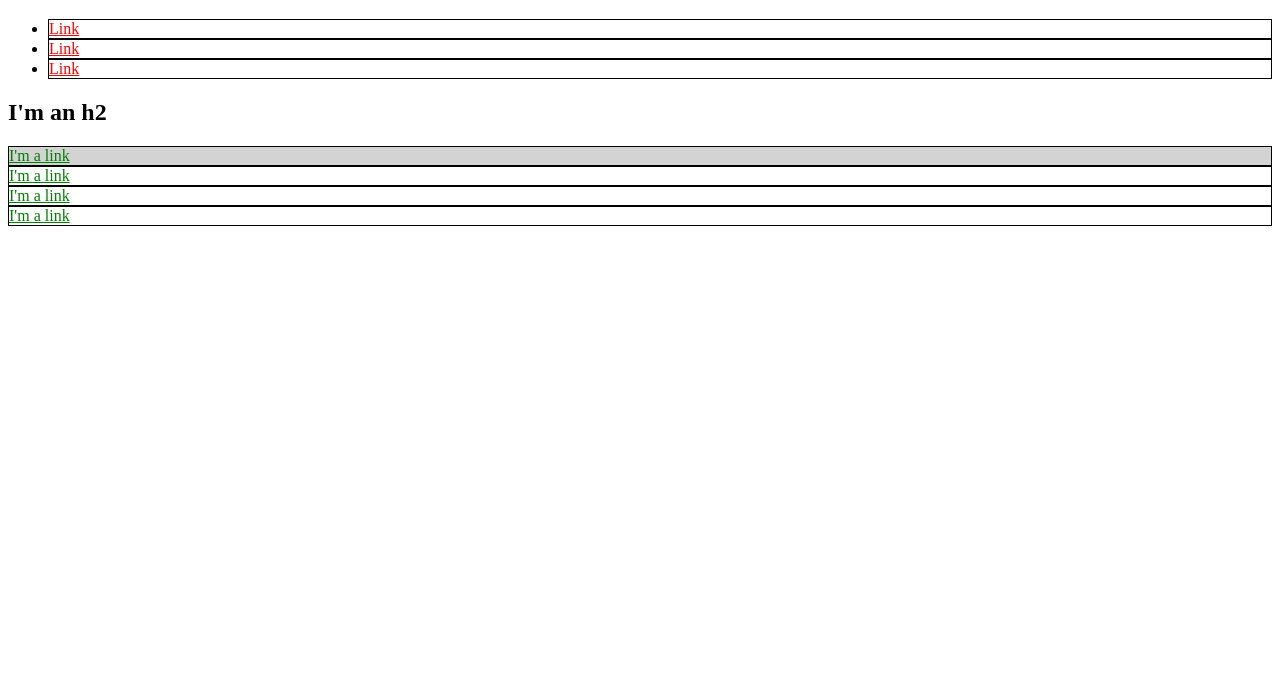
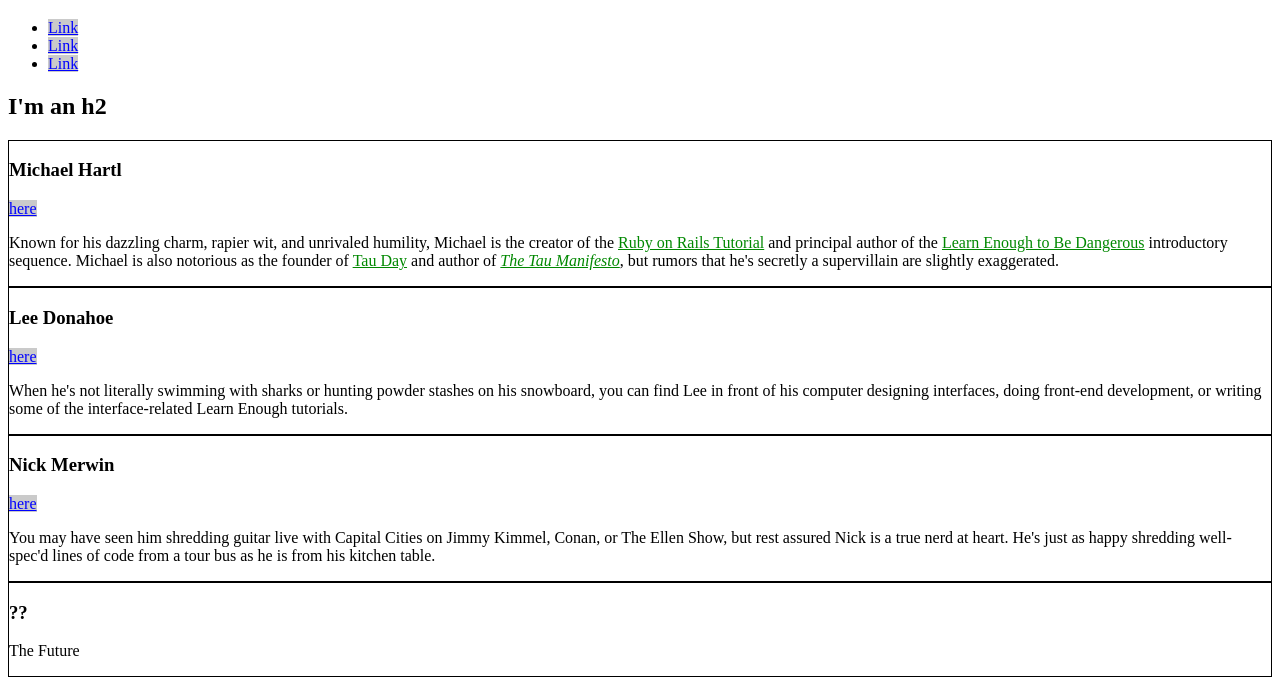
Before and after one commit to rcmelton/rcmelton.git.io, a plain HTML site: page index.html in a window 1280 px wide. Shown: the part 61-756 px from the top of the page. Drawn offline with Linux system fonts and the light colour scheme.

Commit message:
Finish 3.1

```diff
--- a/index.html
+++ b/index.html
@@ -1,88 +1,91 @@
 <!DOCTYPE html>
-
 <html>
-
 <head>
   <title>Test Page: Don't Panic</title>
   <meta charset="utf-8">
-
   <style>
-
+    /* GLOBAL STYLES */
     a {
-      color: red;
+      color: rgba(223, 139, 244, 0.20);
+    }
+    /* SOCIAL STYLES */
+    .social-link {
+      background: rgba(150, 150, 150, 0.5);
+      color: #00f;
     }
 
-    #exec-bio {
-      background-color: lightgray;
+    /* BIO STYLES */
+    .bio-box {
+      border: 1px solid #000;
+    }
+    .bio-copy a {
+      color: #080;
     }
 
-    .bio-box {
-      border: 1px solid black;
-    }
-
-    .bio-box a {
-      color: green;
-    }
-
-    div {
-      border: 1px solid black;
-    }
-
-    div a{
-      color: green;
-    }
-
-    #exec-bio {
-      background-color: lightgray;
-    }
-
-    li a {
-      color: red;
-    }
-
-    li {
-      border: 1px solid black;
-    }
-
-
   </style>
-
 </head>
-
 <body>
-
 <h1>I'm an h1</h1>
-
 <ul>
   <li>
-      <a href="https://example.com/">Link</a>
+    <a href="https://example.com/" class="social-link">Link</a>
   </li>
   <li>
-      <a href="https://example.com/">Link</a>
+    <a href="https://example.com/" class="social-link">Link</a>
   </li>
   <li>
-      <a href="https://example.com/">Link</a>
+    <a href="https://example.com/" class="social-link">Link</a>
   </li>
 </ul>
-
 <h2>I'm an h2</h2>
-
-  <div id="exec-bio" class="bio-box">
-    <a href="https://example.com/">I'm a link</a>
+<div class="bio-box">
+  <h3>Michael Hartl</h3>
+  <a href="https://twitter.com/mhartl" class="social-link">here</a>
+  <div class="bio-copy">
+    <p>
+      Known for his dazzling charm, rapier wit, and unrivaled humility,
+      Michael is the creator of the
+      <a href="https://www.railstutorial.org/">Ruby on Rails
+        Tutorial</a> and principal author of the
+      <a href="https://learnenough.com/">
+        Learn Enough to Be Dangerous</a> introductory sequence. Michael
+      is also notorious as the founder of
+      <a href="http://tauday.com/">Tau Day</a> and author of
+      <a href="http://tauday.com/tau-manifesto"><em>The Tau
+        Manifesto</em></a>, but rumors that he's secretly a supervillain
+      are slightly exaggerated.
+    </p>
   </div>
-
+</div>
 <div class="bio-box">
-    <a href="https://example.com/">I'm a link</a>
+  <h3>Lee Donahoe</h3>
+  <a href="https://twitter.com/leedonahoe" class="social-link">here</a>
+  <div class="bio-copy">
+    <p>
+      When he's not literally swimming with sharks or hunting powder
+      stashes on his snowboard, you can find Lee in front of his computer
+      designing interfaces, doing front-end development, or writing some of
+      the interface-related Learn Enough tutorials.
+    </p>
   </div>
-
+</div>
 <div class="bio-box">
-    <a href="https://example.com/">I'm a link</a>
+  <h3>Nick Merwin</h3>
+  <a href="https://twitter.com/nickmerwin" class="social-link">here</a>
+  <div class="bio-copy">
+    <p>
+      You may have seen him shredding guitar live with Capital Cities on
+      Jimmy Kimmel, Conan, or The Ellen Show, but rest assured Nick is a
+      true nerd at heart. He's just as happy shredding well-spec'd lines
+      of code from a tour bus as he is from his kitchen table.
+    </p>
   </div>
-
+</div>
 <div class="bio-box">
-    <a href="https://example.com/">I'm a link</a>
+  <h3>??</h3>
+  <p>
+    The Future
+  </p>
 </div>
-
 </body>
-
 </html>
```
Lines whose indentation alone changed are shown as unchanged.
